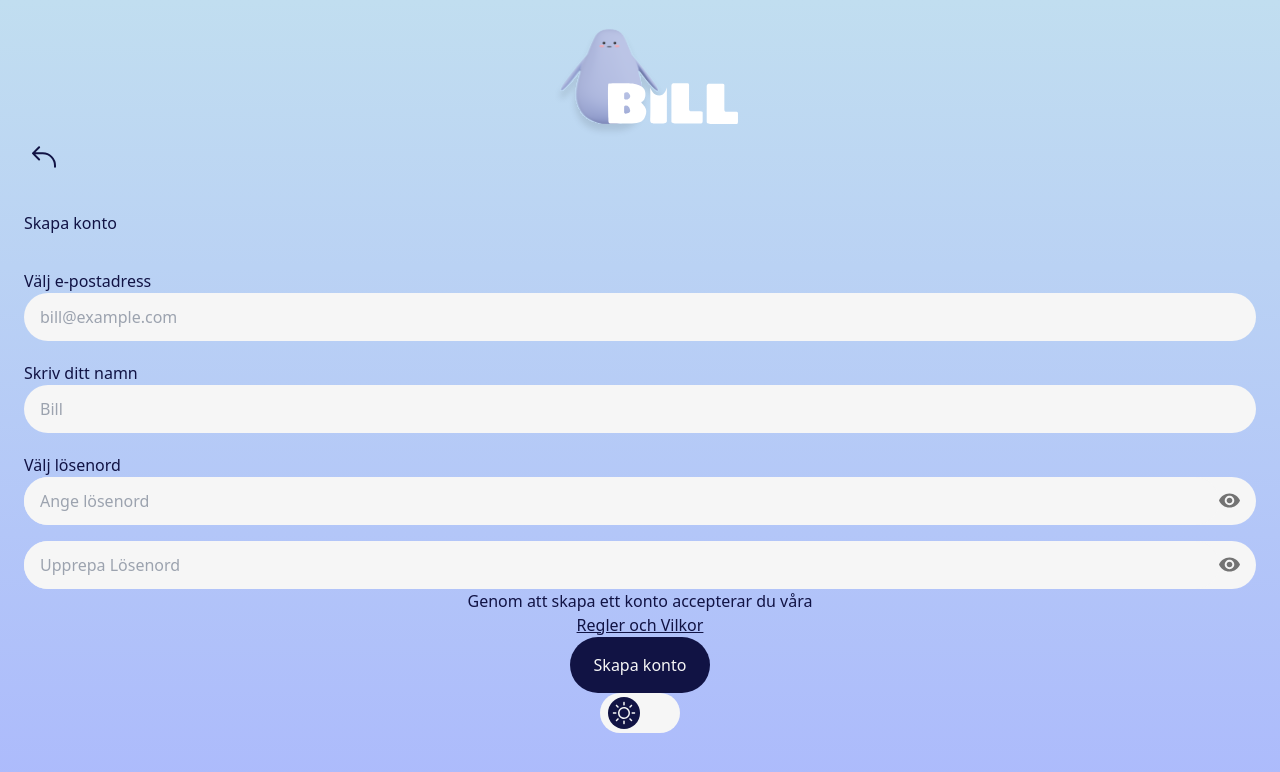
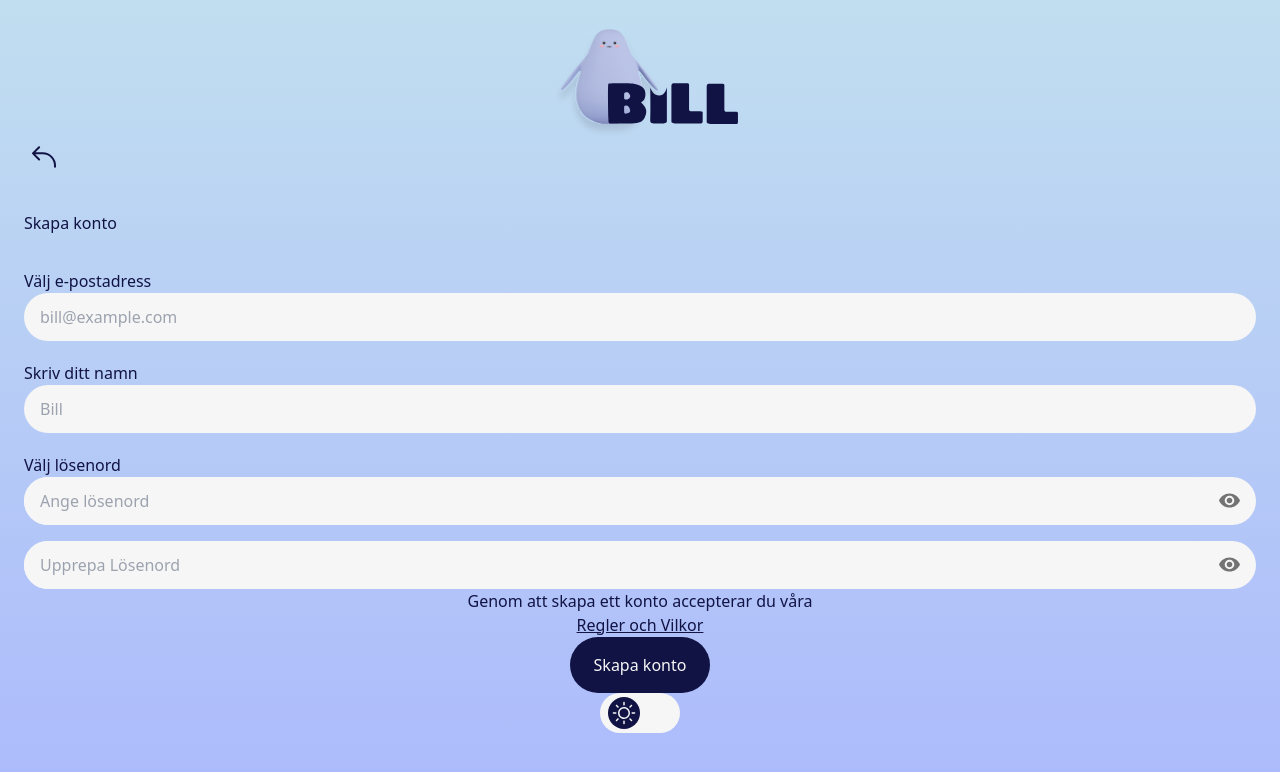
Before and after one commit to AxelEnghamre/subscriptions_tracker, a Next.js app: page /sign-up in a window 1280 px wide. Shown: the top 772 px of the page. Built offline with nearby package versions, Linux system fonts and the light colour scheme.

Commit message:
updated logo on sign up

```diff
--- a/src/components/auth/SignUp.tsx
+++ b/src/components/auth/SignUp.tsx
@@ -1,8 +1,9 @@
 "use client";
 
 import { z } from "zod";
-import { useEffect, useState } from "react";
+import { useEffect, useState, useContext } from "react";
 import { useRouter } from "next/navigation";
+import { ThemeContext } from "@/contexts/ThemeContext";
 import ThemeButton from "../UI/buttons/ThemeButton";
 import Input from "@/components/UI/input/Input";
 import Image from "next/image";
@@ -39,6 +40,7 @@ const SignUp = () => {
   const [passwordError, setPasswordError] = useState("");
   const [confrimPasswordError, setConfrimPasswordError] = useState("");
   const [isSigningIn, setIsSigningIn] = useState(false);
+  const { theme, changeThemeTo } = useContext(ThemeContext) as ThemeContext;
 
   useEffect(() => {
     checkPasswordMatch();
@@ -122,6 +124,7 @@ const SignUp = () => {
   return (
     <div className="bg-gradient-to-b from-loading-gradient-top to-loading-gradient-bottom h-full">
       <div className="flex justify-center w-full pt-[18px]">
+        {theme === "dark" && (
           <Image
             src="/lightLogo.svg"
             alt="bill logo"
@@ -129,6 +132,16 @@ const SignUp = () => {
             height={118}
             priority
           />
+        )}
+        {theme === "light" && (
+          <Image
+            src={"/darkLogo.svg"}
+            alt="bill logo"
+            width={195}
+            height={118}
+            priority
+          />
+        )}
       </div>
 
       <div className="flex flex-col gap-[34px] pl-6">
```
Lines whose indentation alone changed are shown as unchanged.
